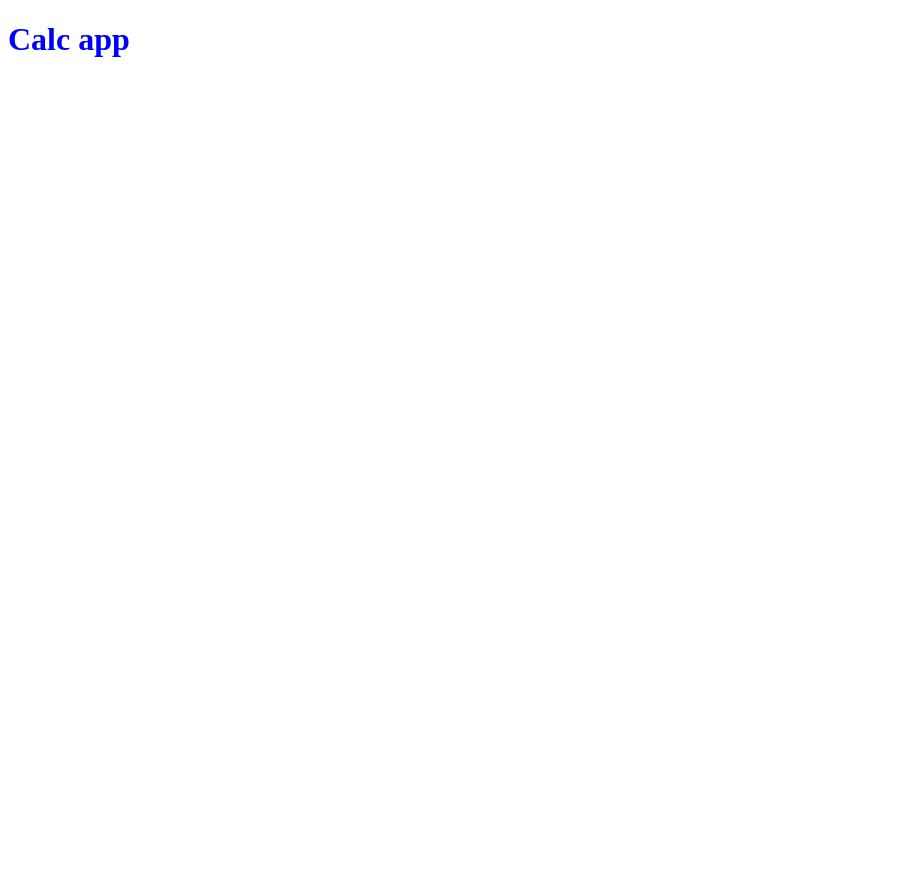
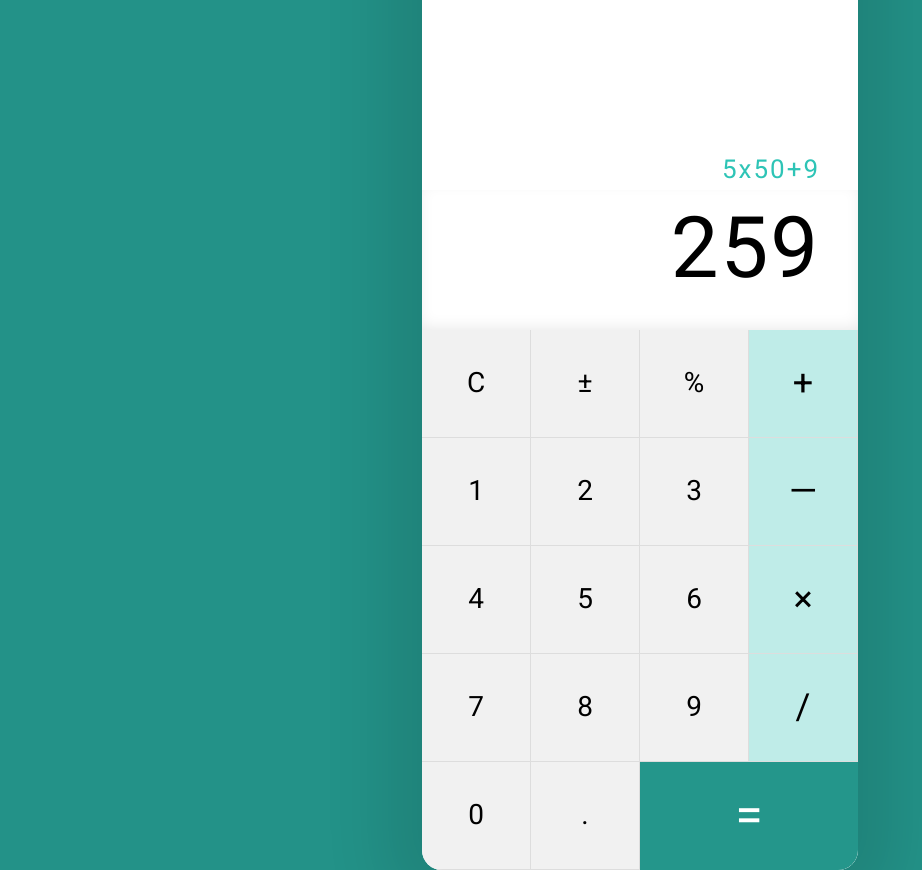
Before and after one commit to tarasovnm/calc-pure-js, a website built with webpack: page src/index.html in a window 1280 px wide. Shown: the whole page, without its empty margins (0-922 px from the left). Before the commit the page ends 800 px from the top, so only its background shows below. Built offline with nearby package versions, Linux system fonts and the light colour scheme.

Commit message:
Done markup

```diff
--- a/package.json
+++ b/package.json
@@ -32,5 +32,9 @@
     "webpack": "^5.4.0",
     "webpack-cli": "^4.2.0",
     "webpack-dev-server": "^3.11.0"
+  },
+  "dependencies": {
+    "@babel/polyfill": "^7.12.1",
+    "normalize.css": "^8.0.1"
   }
 }
--- a/src/index.html
+++ b/src/index.html
@@ -9,9 +9,79 @@
 
 <body>
 
-  <h1>Calc app</h1>
+  <div id="app">
 
-  <div id="app"></div>
+    <div class="calc">
+      <div class="expression">
+        <p class="expression__output">5x50+9</p>
+      </div>
+
+      <div class="result">
+        <p class="result__uotput">259</p>
+      </div>
+
+      <div class="grid">
+        <div class="button">
+          <p class="button__text">C</p>
+        </div>
+        <div class="button">
+          <p class="button__text">±</p>
+        </div>
+        <div class="button">
+          <p class="button__text">%</p>
+        </div>
+        <div class="button button--op">
+          <p class="button__text">+</p>
+        </div>
+        <div class="button">
+          <p class="button__text">1</p>
+        </div>
+        <div class="button">
+          <p class="button__text">2</p>
+        </div>
+        <div class="button">
+          <p class="button__text">3</p>
+        </div>
+        <div class="button button--op">
+          <p class="button__text">&mdash;</p>
+        </div>
+        <div class="button">
+          <p class="button__text">4</p>
+        </div>
+        <div class="button">
+          <p class="button__text">5</p>
+        </div>
+        <div class="button">
+          <p class="button__text">6</p>
+        </div>
+        <div class="button button--op">
+          <p class="button__text">&times;</p>
+        </div>
+        <div class="button">
+          <p class="button__text">7</p>
+        </div>
+        <div class="button">
+          <p class="button__text">8</p>
+        </div>
+        <div class="button">
+          <p class="button__text">9</p>
+        </div>
+        <div class="button button--op">
+          <p class="button__text">/</p>
+        </div>
+        <div class="button">
+          <p class="button__text">0</p>
+        </div>
+        <div class="button">
+          <p class="button__text">.</p>
+        </div>
+        <div class="button button--equal">
+          <p class="button__text">=</p>
+        </div>
+      </div>
+    </div>
+
+  </div>
 
 </body>
 
--- a/src/index.js
+++ b/src/index.js
@@ -1,10 +1,3 @@
 import './scss/index.scss';
 
-class Person {
-  name = 'Ivan';
-}
-
-const pers = new Person();
-
-
-console.log('working!', pers.name);
+console.log('working!');
--- /dev/null
+++ b/src/scss/_calc.scss
@@ -0,0 +1,11 @@
+.calc {
+  display: flex;
+  flex-direction: column;
+  height: 940px;
+  width: 436px;
+
+  border-radius: 20px;
+  overflow: hidden;
+  background-color: $calc-color;
+  box-shadow: 0px 0px 60px 40px rgba(0, 0, 0, 0.1);
+}
--- /dev/null
+++ b/src/scss/_expression.scss
@@ -0,0 +1,14 @@
+.expression {
+  display: flex;
+  flex-direction: column-reverse;
+  flex-grow: 1;
+
+  &__output {
+    padding: 38px 38px 5px 38px;
+
+    font-size: 26px;
+    letter-spacing: 2px;
+    color: $expression-color;
+    text-align: right;
+  }
+}
--- /dev/null
+++ b/src/scss/_grid.scss
@@ -0,0 +1,66 @@
+.grid {
+  display: flex;
+  flex-wrap: wrap;
+  background-color: $buttons-color;
+
+  .button {
+    display: flex;
+    justify-content: center;
+    align-items: center;
+    width: 25%;
+    height: 108px;
+    border-right: 1px solid $border-dark-color;
+    border-bottom: 1px solid $border-dark-color;
+
+    transition: all 0.5s ease 0s;
+
+    &.active,
+    &:active {
+      color: $equal-color;
+    }
+
+    &:hover {
+      background: $operator-color;
+      cursor: pointer;
+    }
+
+    &__text {
+      font-size: 28px;
+      text-align: center;
+    }
+
+    &--equal {
+      width: 50%;
+      background-color: $equal-color;
+      border: none;
+
+      p {
+        font-size: 50px;
+        color: #ffffff;
+      }
+    }
+
+    &--equal:hover {
+      background-color: $expression-color;
+    }
+
+    &--equal.active,
+    &--equal:active {
+      p {
+        color: black;
+      }
+    }
+
+    &--op {
+      background-color: $operator-color;
+
+      p {
+        font-size: 36px;
+      }
+    }
+
+    &--op:hover {
+      background-color: $expression-color;
+    }
+  }
+}
--- /dev/null
+++ b/src/scss/_result.scss
@@ -0,0 +1,13 @@
+.result {
+  height: 140px;
+  box-shadow: inset 0px -5px 17px -5px rgba(0, 0, 0, 0.11);
+
+  &__uotput {
+    font-size: 85px;
+    letter-spacing: 2px;
+    text-align: right;
+    padding-top: 10px;
+    padding-right: 38px;
+    padding-left: 38px;
+  }
+}
--- /dev/null
+++ b/src/scss/_vars.scss
@@ -0,0 +1,8 @@
+$bg-color: #239288;
+$calc-color: #ffffff;
+$expression-color: #2ec4b6;
+$operator-color: #bfece8;
+$equal-color: #24968b;
+$buttons-color: #f1f1f1;
+$border-dark-color: #dddddd;
+$border-light-color: #f0f0f0;
--- a/src/scss/index.scss
+++ b/src/scss/index.scss
@@ -1,5 +1,25 @@
-$red: blue;
+@import url("https://fonts.googleapis.com/css2?family=Roboto&display=swap");
+@import "~normalize.css";
+
+@import "vars";
+@import "calc";
+@import "expression";
+@import "result";
+@import "grid";
+
+* {
+  margin: 0;
+  padding: 0;
+  box-sizing: border-box;
+}
 
 body {
-  color: $red;
+  display: flex;
+  align-items: center;
+  justify-content: center;
+  height: 100vh;
+
+  font-family: "Roboto", sans-serif;
+  font-size: 20px;
+  background-color: $bg-color;
 }
--- a/webpack.config.js
+++ b/webpack.config.js
@@ -31,7 +31,7 @@ const jsloaders = () => {
 module.exports = {
   context: path.resolve(__dirname, 'src'),
   mode: 'development',
-  entry: ['./index.js'],
+  entry: ['@babel/polyfill', './index.js'],
   output: {
     filename: filename('js'),
     path: path.resolve(__dirname, 'dist'),
```
Also changed, not shown: 1 other file.
